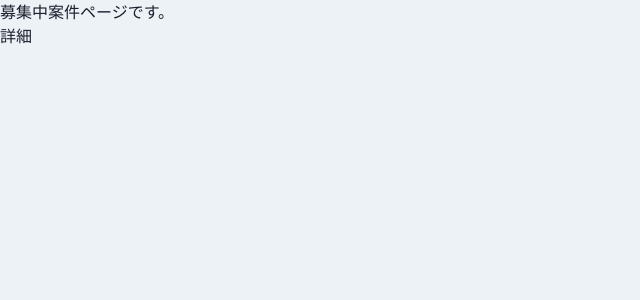
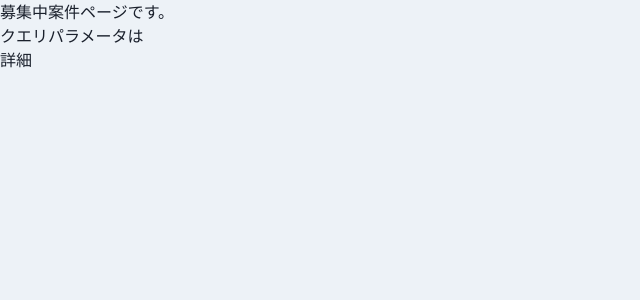
Before and after one commit to nakashi120/practice-partner, a React (Create React App) app: page /wanteds in a window 1280 px wide. Shown: the top 300 px of the page, without its empty margins (0-640 px from the left). Built offline with nearby package versions, Linux system fonts and the light colour scheme.

Commit message:
query parameter on Wanteds

```diff
--- a/src/components/pages/Wanted.tsx
+++ b/src/components/pages/Wanted.tsx
@@ -1,5 +1,5 @@
 import { memo, VFC } from "react"
-import { RouteComponentProps, useParams } from "react-router-dom"
+import { useParams } from "react-router-dom"
 // import { useParams } from "react-router-dom"
 
 export const Wanted: VFC = memo(() => {
--- a/src/components/pages/Wanteds.tsx
+++ b/src/components/pages/Wanteds.tsx
@@ -1,11 +1,15 @@
 // import { Link } from "@chakra-ui/react"
 import { memo, VFC } from "react"
-import { Link } from "react-router-dom"
+import { Link, useLocation } from "react-router-dom"
 
 export const Wanteds: VFC = memo(() => {
+  const { search } = useLocation()
+  const query = new URLSearchParams(search)
+
   return (
     <div>
       <p>募集中案件ページです。</p>
+      <p>クエリパラメータは{query.get("name")}</p>
       <Link to="/wanteds/100">詳細</Link>
     </div>
   )
```
